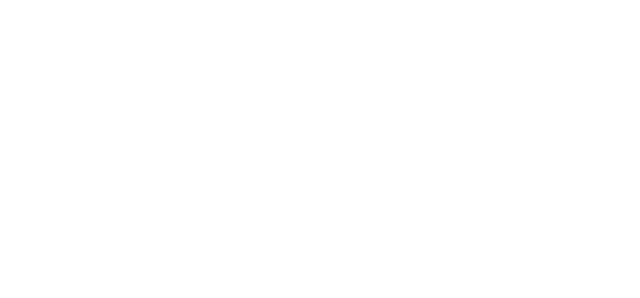
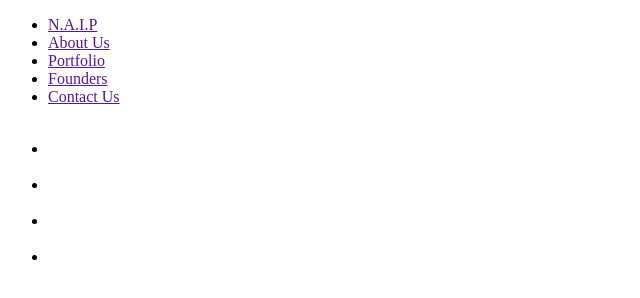
Before and after one commit to Nnaman1/Venture_Capital_Site, a plain HTML site: page index.html in a window 1280 px wide. Shown: the whole page, without its empty margins (0-640 px from the left). Drawn offline with Linux system fonts and the light colour scheme.

Commit message:
added page html layout

```diff
--- a/index.html
+++ b/index.html
@@ -4,11 +4,45 @@
 <head>
     <meta charset="UTF-8">
     <meta name="viewport" content="width=device-width, initial-scale=1.0">
-    <title>Document</title>
+    <title>Nigerian American Investments Partners</title>
+
 </head>
 
 <body>
 
+    <header class="header">
+        <nav class="nav">
+            <ul class="nav-links">
+                <li><a href="">N.A.I.P</a></li>
+                <li><a href="">About Us</a></li>
+                <li><a href="">Portfolio </a></li>
+                <li><a href="">Founders</a></li>
+                <li><a href="">Contact Us</a></li>
+            </ul>
+        </nav>
+    </header>
+    <main class="main">
+        <section class="aboutUs">
+
+        </section>
+        <section class="portfolio">
+
+        </section>
+        <section class="">
+
+        </section>
+        <section class="">
+
+        </section>
+    </main>
+    <footer class="footer">
+        <ul class="foot-links">
+               <li></li>
+               <li></li>
+               <li></li>
+               <li></li>
+        </ul>
+    </footer>
 </body>
 
 </html>
```
